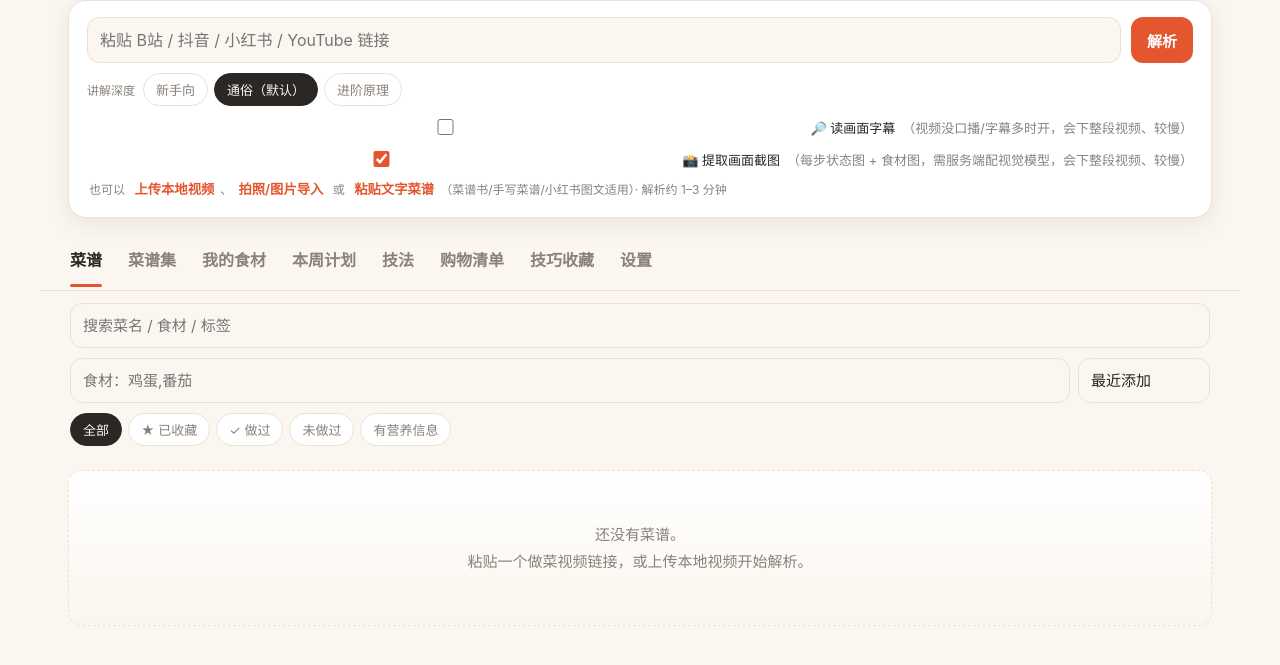
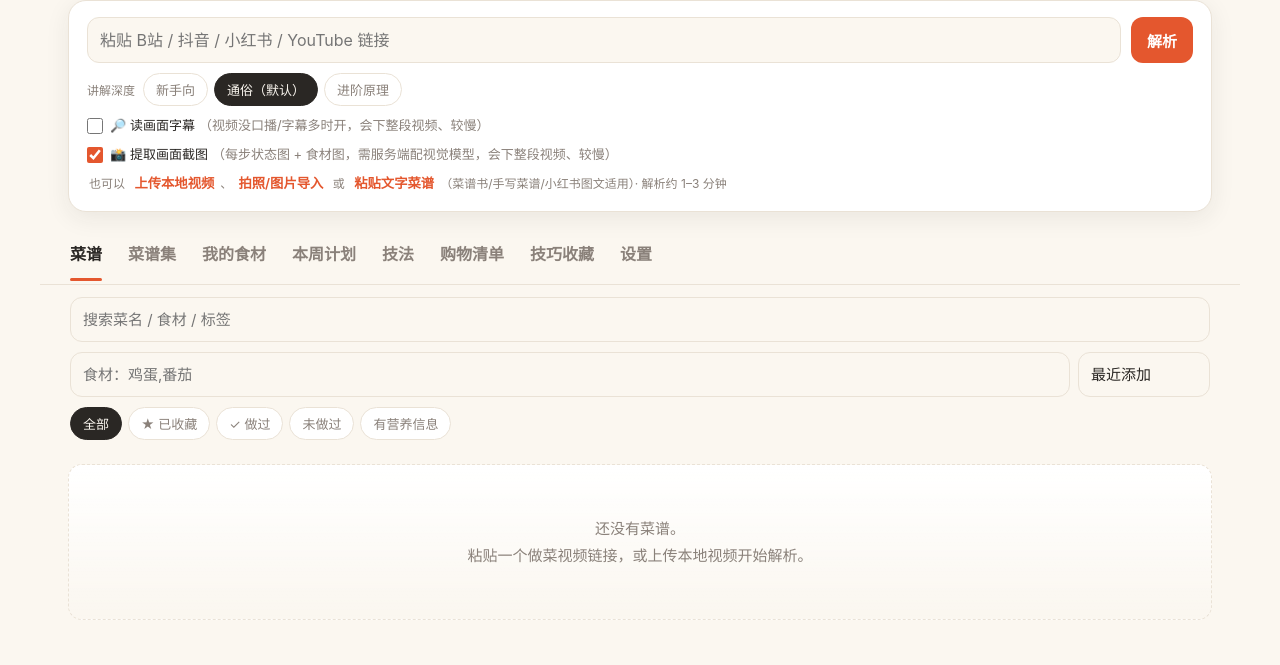
Before and after one commit to ffffhx/paoding, a website: page app/index.html in a window 1280 px wide. Shown: the part 101-766 px from the top of the page. Drawn offline with Linux system fonts and the light colour scheme; no server answers.

Commit message:
修复解析选项行布局

```diff
--- a/app/index.html
+++ b/app/index.html
@@ -29,8 +29,8 @@
       <span class="chip on" data-d="balanced" role="button" tabindex="0" title="通俗易懂、详略得当（推荐）" data-i18n="home.depth.balanced" data-i18n-title="home.depth.balanced.title">通俗（默认）</span>
       <span class="chip" data-d="advanced" role="button" tabindex="0" title="讲透火候/食材科学等原理，适合想深入的人" data-i18n="home.depth.advanced" data-i18n-title="home.depth.advanced.title">进阶原理</span>
     </div>
-    <label class="vischk"><input type="checkbox" id="visChk"> <span data-i18n="home.vision.label">🔎 读画面字幕</span> <span class="muted" data-i18n="home.vision.desc">（视频没口播/字幕多时开，会下整段视频、较慢）</span></label>
-    <label class="vischk"><input type="checkbox" id="imgChk" checked> <span data-i18n="home.images.label">📸 提取画面截图</span> <span class="muted" data-i18n="home.images.desc">（每步状态图 + 食材图，需服务端配视觉模型，会下整段视频、较慢）</span></label>
+    <label class="vischk"><input type="checkbox" id="visChk"><span class="viscopy"><span data-i18n="home.vision.label">🔎 读画面字幕</span> <span class="muted" data-i18n="home.vision.desc">（视频没口播/字幕多时开，会下整段视频、较慢）</span></span></label>
+    <label class="vischk"><input type="checkbox" id="imgChk" checked><span class="viscopy"><span data-i18n="home.images.label">📸 提取画面截图</span> <span class="muted" data-i18n="home.images.desc">（每步状态图 + 食材图，需服务端配视觉模型，会下整段视频、较慢）</span></span></label>
     <div class="hint"><span data-i18n="home.hint.prefix">也可以 </span><button id="fileBtn" class="linklike" data-i18n="home.hint.file">上传本地视频</button><span data-i18n="home.hint.sep">、</span><button id="imageBtn" class="linklike" data-i18n="home.hint.image">拍照/图片导入</button><span data-i18n="home.hint.or"> 或 </span><button id="textBtn" class="linklike" data-i18n="home.hint.text">粘贴文字菜谱</button><span data-i18n="home.hint.suffix">（菜谱书/手写菜谱/小红书图文适用）· 解析约 1–3 分钟</span></div>
     <input id="file" type="file" accept="video/*,audio/*" class="hidden" />
     <input id="imageFile" type="file" accept="image/*" capture="environment" multiple class="hidden" />
--- a/app/styles.css
+++ b/app/styles.css
@@ -58,8 +58,9 @@ input:focus,textarea:focus,select:focus{outline:none;border-color:var(--tomato);
 .chip{border:1px solid var(--line);border-radius:var(--r-pill);padding:6px 12px;font-size:13px;color:var(--muted);background:var(--card);min-height:32px;display:inline-flex;align-items:center}
 .chip:hover{border-color:var(--tomato);color:var(--ink)}
 .chip.on{background:var(--ink);color:var(--bg);border-color:var(--ink)}
-.vischk{display:flex;align-items:center;gap:7px;margin-top:10px;font-size:13px;cursor:pointer}
-.vischk input{width:16px;height:16px;accent-color:var(--tomato)}
+.vischk{display:flex;align-items:flex-start;gap:7px;margin-top:10px;font-size:13px;line-height:1.45;cursor:pointer}
+.vischk input{flex:0 0 16px;width:16px;height:16px;min-width:16px;margin:2px 0 0;accent-color:var(--tomato)}
+.vischk .viscopy{min-width:0;display:flex;flex:1 1 auto;flex-wrap:wrap;align-items:baseline;column-gap:4px;row-gap:2px}
 .vischk .muted{color:var(--muted)}
 
 .searchrow{display:flex;gap:8px;padding:10px 16px 2px}
```
